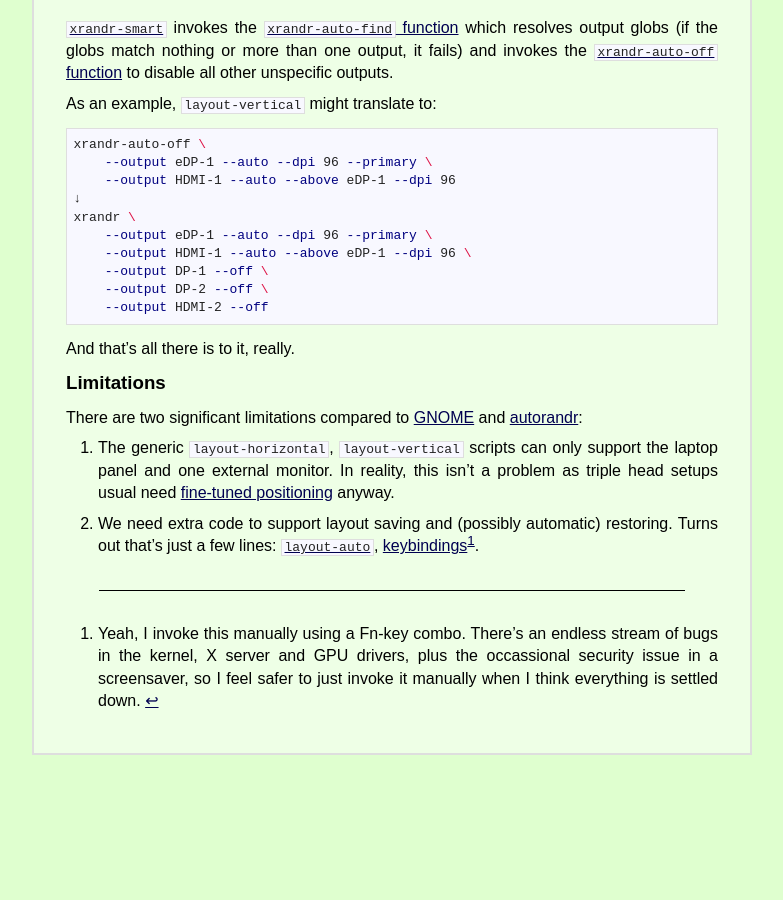
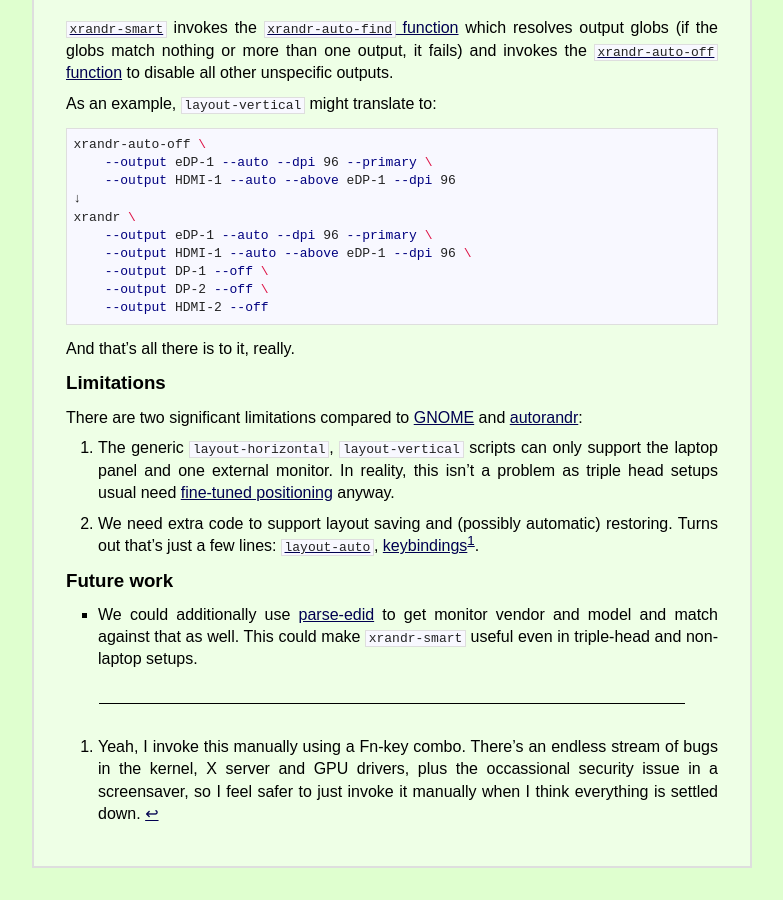
Before and after one commit to liskin/work.lisk.in, a Jekyll site: the page built from _posts/2020-10-11-xrandr-ux.md, in a window 1280 px wide and 900 px high, scrolled down 1681 px. Shown: the whole window, without its empty margins (248-1031 px from the left). Built offline with Jekyll 4.4.1, drawn with Linux system fonts in a browser that asks for light colours; before the commit the page ends 2468 px from its top, so only the background shows below that.

Commit message:
xrandr-ux: Add Future work section

```diff
--- a/_posts/2020-10-11-xrandr-ux.md
+++ b/_posts/2020-10-11-xrandr-ux.md
@@ -11,7 +11,7 @@
 option a bit more user-friendly goes a long way, and lets me cover most
 use-cases with just four shell functions/aliases.
 
-[xrandr]: https://manpages.debian.org/buster/x11-xserver-utils/xrandr.1.en.html
+[xrandr]: https://manpages.debian.org/unstable/x11-xserver-utils/xrandr.1.en.html
 [arandr]: https://christian.amsuess.com/tools/arandr/
 [autorandr]: https://github.com/phillipberndt/autorandr
 
@@ -154,6 +154,14 @@
    [`layout-auto`](https://github.com/liskin/dotfiles/blob/7a713c40892da5ed3eed162ad271ff5f90f76e9c/bin/layout-auto),
    [keybindings](https://github.com/liskin/dotfiles/blob/7a713c40892da5ed3eed162ad271ff5f90f76e9c/.xmonad/xmonad.hs#L89-L90)[^not-auto].
 
+### Future work
+
+* We could additionally use [parse-edid][] to get monitor vendor and model and
+  match against that as well. This could make `xrandr-smart` useful even in
+  triple-head and non-laptop setups.
+
+[parse-edid]: https://manpages.debian.org/unstable/read-edid/parse-edid.1.en.html
+
 ---
 
 [^not-auto]:
```
